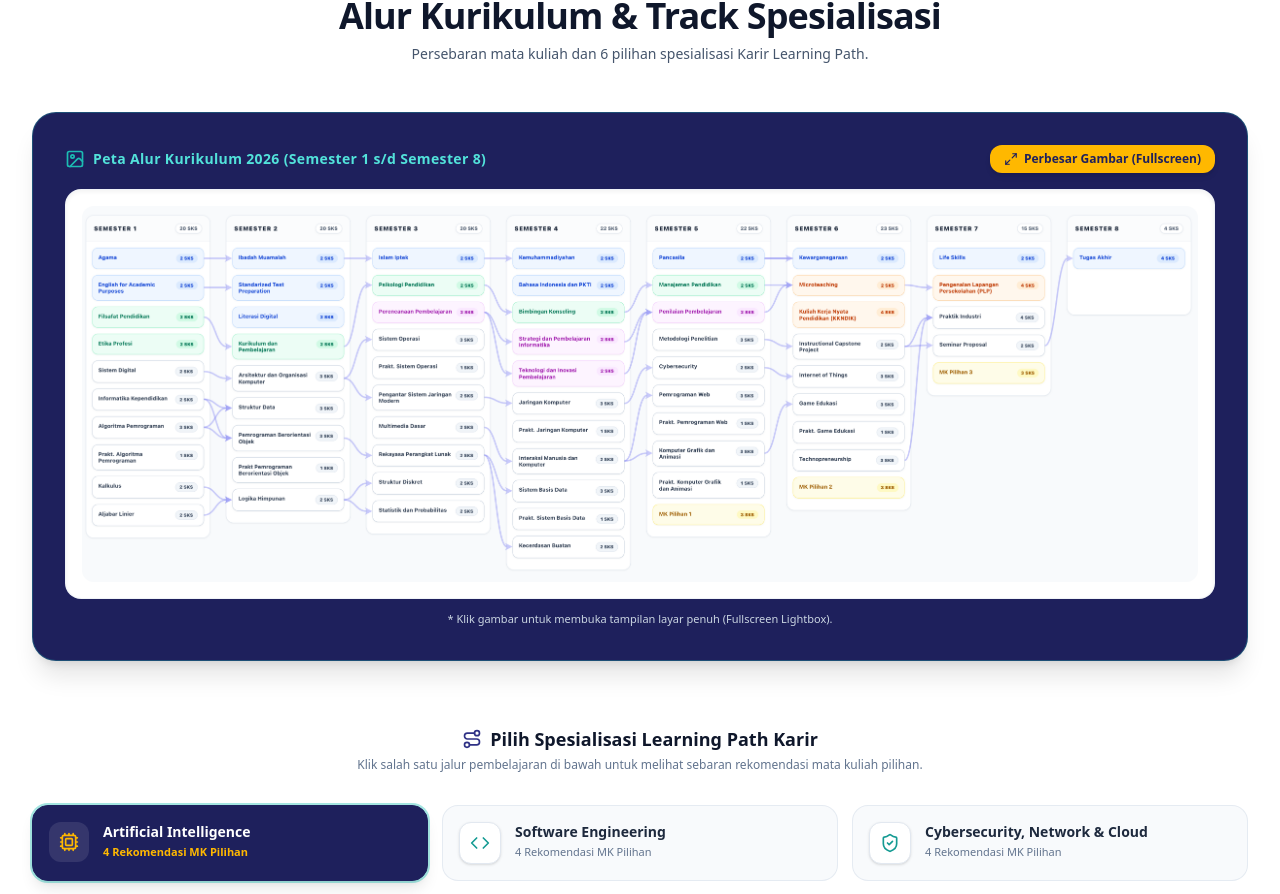
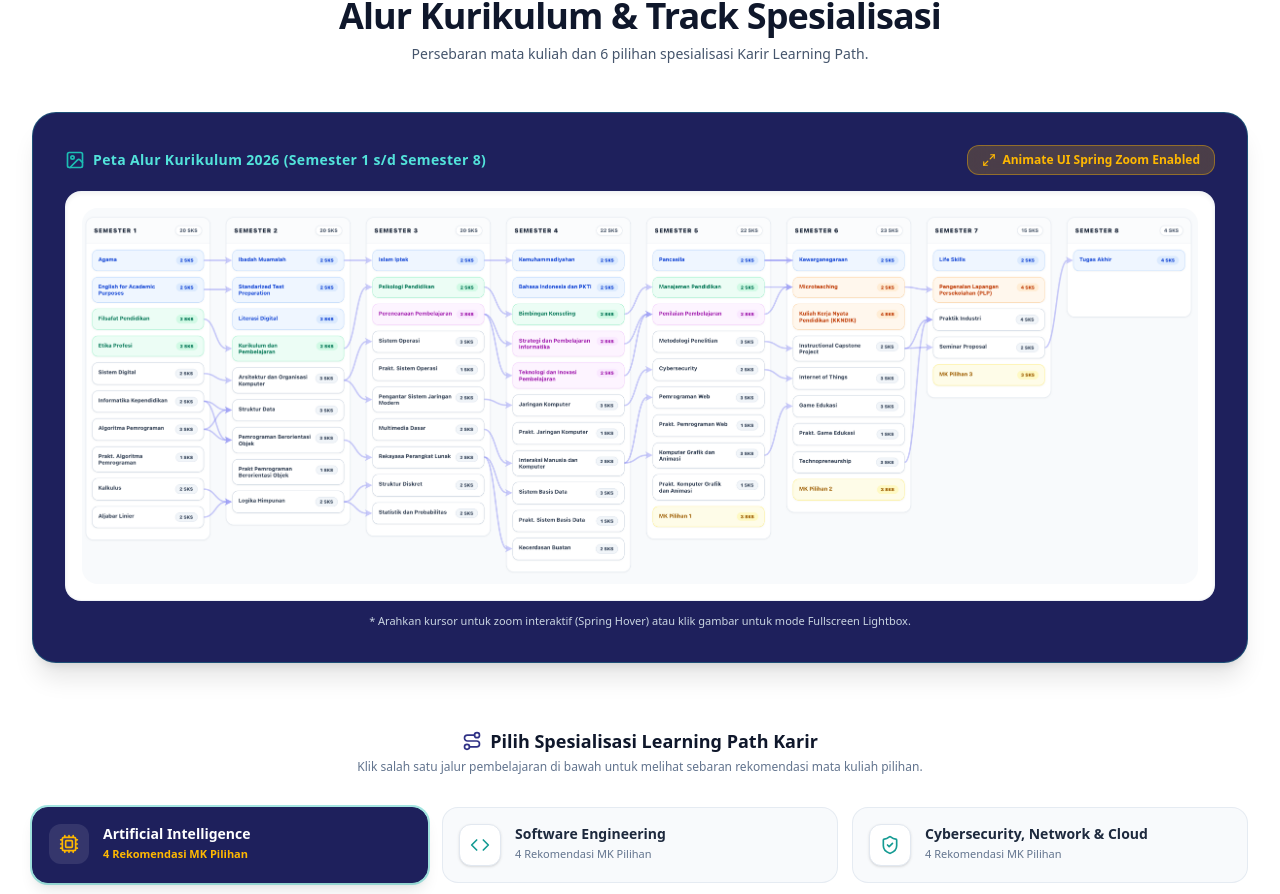
Before and after one commit to arifsetwn/ptikonversikurikulum, a React (Vite) app: page / in a window 1280 px wide. Shown: the part 3569-4463 px from the top of the page. Built offline with nearby package versions, Linux system fonts and the light colour scheme.

Commit message:
feat: implement Animate UI ImageZoom primitive with spring physics for alur kurikulum image

```diff
--- a/src/components/LearningPathSection.tsx
+++ b/src/components/LearningPathSection.tsx
@@ -1,4 +1,4 @@
-import React, { useState, useEffect } from 'react';
+import React, { useState } from 'react';
 import {
   Route,
   Cpu,
@@ -10,27 +10,14 @@ import {
   Info,
   Image as ImageIcon,
   Maximize2,
-  X,
-  ZoomIn
 } from 'lucide-react';
 import { LEARNING_PATHS } from '../data/landingData';
 import alurKurikulumImg from '../img/alur_kurikulum.png';
-import { motion, AnimatePresence } from 'motion/react';
+import { motion, AnimatePresence } from 'framer-motion';
+import { ImageZoom } from './ui/image-zoom';
 
 export const LearningPathSection: React.FC = () => {
   const [selectedPathId, setSelectedPathId] = useState<string>('lp-ai');
-  const [isZoomOpen, setIsZoomOpen] = useState<boolean>(false);
-
-  // Keyboard shortcut ESC to close zoom modal
-  useEffect(() => {
-    const handleKeyDown = (e: KeyboardEvent) => {
-      if (e.key === 'Escape') setIsZoomOpen(false);
-    };
-    if (isZoomOpen) {
-      window.addEventListener('keydown', handleKeyDown);
-    }
-    return () => window.removeEventListener('keydown', handleKeyDown);
-  }, [isZoomOpen]);
 
   const getPathIcon = (name: string, isDark: boolean = false) => {
     const iconClass = `w-5 h-5 ${isDark ? 'text-[#FFB800]' : 'text-[#159B93]'}`;
@@ -59,7 +46,7 @@ export const LearningPathSection: React.FC = () => {
           </p>
         </div>
 
-        {/* Alur Kurikulum Image Banner Box */}
+        {/* Alur Kurikulum Image Banner Box with Animate UI ImageZoom */}
         <div className="mb-16 bg-[#1E205C] text-white rounded-3xl p-6 sm:p-8 shadow-xl overflow-hidden relative border border-[#1CBDB3]/30">
           <div className="flex flex-col sm:flex-row sm:items-center justify-between gap-3 mb-4">
             <div className="flex items-center gap-2">
@@ -69,34 +56,25 @@ export const LearningPathSection: React.FC = () => {
               </h3>
             </div>
 
-            <button
-              onClick={() => setIsZoomOpen(true)}
-              className="inline-flex items-center gap-1.5 px-3.5 py-1.5 bg-[#FFB800] text-[#1E205C] rounded-xl text-xs font-black transition-all cursor-pointer hover:bg-[#e5a500] self-start sm:self-auto shadow-md"
-            >
-              <Maximize2 className="w-3.5 h-3.5" /> Perbesar Gambar (Fullscreen)
-            </button>
+            <span className="inline-flex items-center gap-1.5 px-3.5 py-1.5 bg-[#FFB800]/20 text-[#FFB800] border border-[#FFB800]/40 rounded-xl text-xs font-black self-start sm:self-auto backdrop-blur-md">
+              <Maximize2 className="w-3.5 h-3.5" /> Animate UI Spring Zoom Enabled
+            </span>
           </div>
 
-          {/* Interactive Image Container */}
-          <div
-            onClick={() => setIsZoomOpen(true)}
-            className="bg-white rounded-2xl p-2 sm:p-4 overflow-x-auto shadow-inner flex justify-center cursor-zoom-in group relative border border-slate-200/50"
-          >
-            <img
+          {/* Animate UI Interactive ImageZoom Container */}
+          <div className="bg-white rounded-2xl p-2 sm:p-4 shadow-inner flex justify-center border border-slate-200/50">
+            <ImageZoom
               src={alurKurikulumImg}
               alt="Peta Alur Kurikulum 2026 PTI UMS"
-              className="max-w-full h-auto rounded-xl object-contain transition-transform duration-300 group-hover:scale-[1.008]"
+              zoomScale={2.4}
+              zoomOnHover={true}
+              zoomOnClick={true}
+              className="w-full max-w-full"
             />
-            {/* Hover Badge Indicator */}
-            <div className="absolute inset-0 bg-[#1E205C]/50 opacity-0 group-hover:opacity-100 transition-opacity rounded-2xl flex items-center justify-center pointer-events-none">
-              <span className="px-4 py-2 bg-[#1E205C]/95 text-white text-xs font-extrabold rounded-xl border border-[#1CBDB3]/40 shadow-2xl flex items-center gap-2 backdrop-blur-md">
-                <ZoomIn className="w-4 h-4 text-[#FFB800]" /> Klik untuk Memperbesar Gambar
-              </span>
-            </div>
           </div>
 
           <p className="text-[11px] text-slate-300 mt-3 text-center">
-            * Klik gambar untuk membuka tampilan layar penuh (Fullscreen Lightbox).
+            * Arahkan kursor untuk zoom interaktif (Spring Hover) atau klik gambar untuk mode Fullscreen Lightbox.
           </p>
         </div>
 
@@ -203,46 +181,6 @@ export const LearningPathSection: React.FC = () => {
           </AnimatePresence>
         </div>
       </div>
-
-      {/* FULLSCREEN LIGHTBOX MODAL */}
-      {isZoomOpen && (
-        <div
-          onClick={() => setIsZoomOpen(false)}
-          className="fixed inset-0 z-50 bg-[#1E205C]/95 backdrop-blur-md flex flex-col items-center justify-center p-4 sm:p-6 overflow-y-auto"
-        >
-          <div
-            onClick={e => e.stopPropagation()}
-            className="w-full max-w-6xl flex items-center justify-between text-white mb-3 px-2"
-          >
-            <div className="flex items-center gap-2">
-              <ImageIcon className="w-5 h-5 text-[#FFB800]" />
-              <h3 className="text-sm font-bold">Peta Alur Kurikulum 2026 UMS</h3>
-            </div>
-
-            <button
-              onClick={() => setIsZoomOpen(false)}
-              className="p-2 rounded-xl bg-white/10 hover:bg-white/20 text-white transition-colors cursor-pointer flex items-center gap-1.5 text-xs font-bold"
-            >
-              <X className="w-5 h-5" /> Tutup (ESC)
-            </button>
-          </div>
-
-          <div
-            onClick={e => e.stopPropagation()}
-            className="w-full max-w-6xl max-h-[85vh] bg-white rounded-2xl p-2 sm:p-4 overflow-auto shadow-2xl border border-white/20 flex items-center justify-center"
-          >
-            <img
-              src={alurKurikulumImg}
-              alt="Peta Alur Kurikulum 2026 Fullscreen View"
-              className="w-full h-auto min-w-[700px] object-contain rounded-xl"
-            />
-          </div>
-
-          <p className="text-xs text-slate-300 mt-3 font-medium">
-            * Klik di luar gambar atau tekan <kbd className="px-2 py-0.5 bg-slate-800 rounded text-slate-200 border border-slate-700">Esc</kbd> untuk menutup
-          </p>
-        </div>
-      )}
     </section>
   );
 };
--- /dev/null
+++ b/src/components/ui/image-zoom.tsx
@@ -0,0 +1,180 @@
+import React, { useState, useRef, ComponentProps } from 'react';
+import { motion, AnimatePresence, Transition } from 'framer-motion';
+import { Maximize2, ZoomIn, ZoomOut, X } from 'lucide-react';
+
+export interface ImageZoomProps extends ComponentProps<"div"> {
+  src?: string;
+  alt?: string;
+  zoomScale?: number;
+  transition?: Transition;
+  zoomOnHover?: boolean;
+  zoomOnClick?: boolean;
+  disabled?: boolean;
+  imageClassName?: string;
+  children?: React.ReactNode;
+}
+
+export const ImageZoom: React.FC<ImageZoomProps> = ({
+  src,
+  alt = "",
+  zoomScale = 2.2,
+  transition = { type: "spring", stiffness: 220, damping: 26 },
+  zoomOnHover = true,
+  zoomOnClick = true,
+  disabled = false,
+  className = "",
+  imageClassName = "",
+  children,
+  ...props
+}) => {
+  const containerRef = useRef<HTMLDivElement>(null);
+  const [isHovered, setIsHovered] = useState(false);
+  const [transformOrigin, setTransformOrigin] = useState("50% 50%");
+  const [isFullscreen, setIsFullscreen] = useState(false);
+  const [modalZoomScale, setModalZoomScale] = useState(1);
+
+  const handleMouseMove = (e: React.MouseEvent<HTMLDivElement>) => {
+    if (!zoomOnHover || disabled || !containerRef.current) return;
+    const rect = containerRef.current.getBoundingClientRect();
+    const x = Math.max(0, Math.min(100, ((e.clientX - rect.left) / rect.width) * 100));
+    const y = Math.max(0, Math.min(100, ((e.clientY - rect.top) / rect.height) * 100));
+    setTransformOrigin(`${x.toFixed(2)}% ${y.toFixed(2)}%`);
+  };
+
+  const handleMouseEnter = () => {
+    if (!disabled && zoomOnHover) setIsHovered(true);
+  };
+
+  const handleMouseLeave = () => {
+    if (!disabled && zoomOnHover) {
+      setIsHovered(false);
+      setTransformOrigin("50% 50%");
+    }
+  };
+
+  const handleClick = () => {
+    if (!disabled && zoomOnClick) {
+      setIsFullscreen(true);
+      setModalZoomScale(1);
+    }
+  };
+
+  return (
+    <>
+      {/* Main Inline Image Zoom Container */}
+      <div
+        ref={containerRef}
+        onMouseMove={handleMouseMove}
+        onMouseEnter={handleMouseEnter}
+        onMouseLeave={handleMouseLeave}
+        onClick={handleClick}
+        className={`relative overflow-hidden rounded-2xl cursor-zoom-in group select-none ${className}`}
+        {...props}
+      >
+        {children ? (
+          <motion.div
+            animate={{
+              scale: isHovered ? zoomScale : 1,
+              transformOrigin: transformOrigin,
+            }}
+            transition={transition}
+            className="w-full h-full"
+          >
+            {children}
+          </motion.div>
+        ) : (
+          <motion.img
+            src={src}
+            alt={alt}
+            animate={{
+              scale: isHovered ? zoomScale : 1,
+              transformOrigin: transformOrigin,
+            }}
+            transition={transition}
+            className={`w-full h-auto object-contain block transition-shadow ${imageClassName}`}
+          />
+        )}
+
+        {/* Hover Hint Overlay */}
+        <div className="absolute inset-0 bg-[#1E205C]/40 opacity-0 group-hover:opacity-100 transition-opacity duration-300 pointer-events-none flex items-center justify-center">
+          <span className="px-4 py-2 bg-[#1E205C]/90 text-white text-xs font-black rounded-xl border border-[#1CBDB3]/40 shadow-2xl flex items-center gap-2 backdrop-blur-md">
+            <ZoomIn className="w-4 h-4 text-[#FFB800]" /> Hover untuk Zoom / Klik untuk Fullscreen
+          </span>
+        </div>
+      </div>
+
+      {/* Fullscreen Modal Lightbox */}
+      <AnimatePresence>
+        {isFullscreen && (
+          <motion.div
+            initial={{ opacity: 0 }}
+            animate={{ opacity: 1 }}
+            exit={{ opacity: 0 }}
+            onClick={() => setIsFullscreen(false)}
+            className="fixed inset-0 z-50 bg-[#1E205C]/95 backdrop-blur-md flex flex-col items-center justify-center p-4 sm:p-6 overflow-hidden"
+          >
+            {/* Modal Top Toolbar */}
+            <div
+              onClick={(e) => e.stopPropagation()}
+              className="w-full max-w-6xl flex items-center justify-between text-white mb-3 px-2 z-10"
+            >
+              <div className="flex items-center gap-2">
+                <ZoomIn className="w-5 h-5 text-[#FFB800]" />
+                <span className="text-xs sm:text-sm font-extrabold text-white tracking-wide">
+                  {alt || "Tampilan Detail Kurikulum"}
+                </span>
+              </div>
+
+              <div className="flex items-center gap-2">
+                <button
+                  onClick={() => setModalZoomScale((prev) => Math.min(prev + 0.3, 3))}
+                  className="p-2 rounded-xl bg-white/10 hover:bg-white/20 text-white transition-colors cursor-pointer"
+                  title="Zoom In"
+                >
+                  <ZoomIn className="w-4 h-4 text-[#52E2DA]" />
+                </button>
+                <button
+                  onClick={() => setModalZoomScale((prev) => Math.max(prev - 0.3, 0.7))}
+                  className="p-2 rounded-xl bg-white/10 hover:bg-white/20 text-white transition-colors cursor-pointer"
+                  title="Zoom Out"
+                >
+                  <ZoomOut className="w-4 h-4 text-[#52E2DA]" />
+                </button>
+                <button
+                  onClick={() => setModalZoomScale(1)}
+                  className="px-2.5 py-1 text-[11px] font-black rounded-xl bg-white/10 hover:bg-white/20 text-white transition-colors cursor-pointer"
+                >
+                  Reset
+                </button>
+                <button
+                  onClick={() => setIsFullscreen(false)}
+                  className="p-2 rounded-xl bg-white/10 hover:bg-white/20 text-white transition-colors cursor-pointer flex items-center gap-1.5 text-xs font-extrabold ml-2"
+                >
+                  <X className="w-5 h-5 text-[#FFB800]" /> Tutup (ESC)
+                </button>
+              </div>
+            </div>
+
+            {/* Modal Image Wrapper with Spring Motion Scale */}
+            <div
+              onClick={(e) => e.stopPropagation()}
+              className="w-full max-w-6xl max-h-[82vh] bg-white rounded-2xl p-2 sm:p-4 overflow-auto shadow-2xl border border-white/20 flex items-center justify-center cursor-grab active:cursor-grabbing"
+            >
+              <motion.img
+                src={src}
+                alt={alt}
+                animate={{ scale: modalZoomScale }}
+                transition={transition}
+                className="w-full h-auto min-w-[700px] object-contain rounded-xl origin-center"
+              />
+            </div>
+
+            <p className="text-xs text-slate-300 mt-3 font-medium text-center">
+              * Gunakan tombol zoom di kanan atas untuk membesarkan detail alur mata kuliah.
+            </p>
+          </motion.div>
+        )}
+      </AnimatePresence>
+    </>
+  );
+};
```
